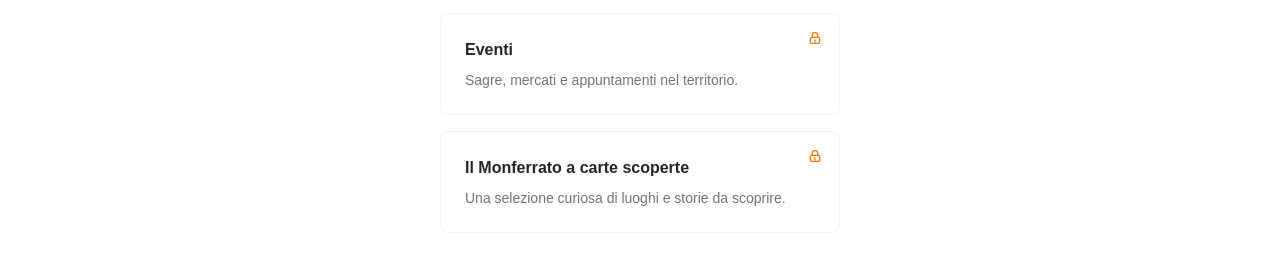
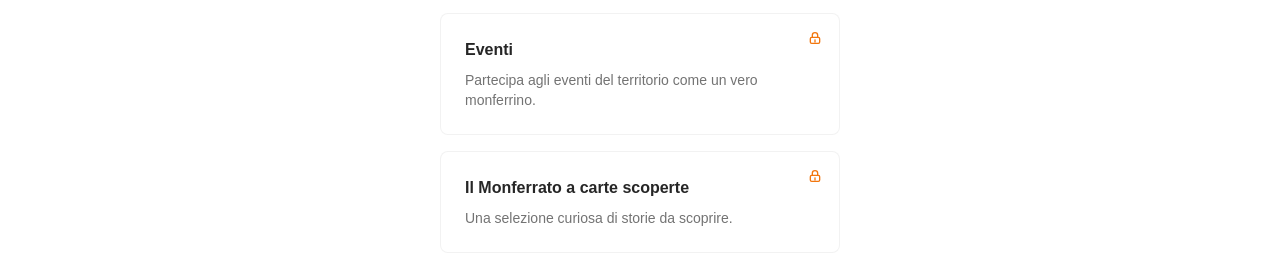
Before and after one commit to lorenzombarbaro/Tuffo-in-Monferrato, a Next.js app: page /vivi-il-monferrato in a window 1280 px wide. Shown: the part 284-562 px from the top of the page. Built offline with nearby package versions, Linux system fonts and the light colour scheme; no server answers.

Commit message:
Aggiorna testi celle Eventi e Carte scoperte

```diff
--- a/src/app/vivi-il-monferrato/page.js
+++ b/src/app/vivi-il-monferrato/page.js
@@ -9,8 +9,8 @@ import { SquareLock } from '@/components/icons/LockIcons'
 import { supabase } from '@/lib/supabaseClient'
 
 const SECTIONS = [
-  { title: 'Eventi', desc: 'Sagre, mercati e appuntamenti nel territorio.', href: null },
-  { title: 'Il Monferrato a carte scoperte', desc: 'Una selezione curiosa di luoghi e storie da scoprire.', href: '/vivi-il-monferrato/carte-scoperte' },
+  { title: 'Eventi', desc: 'Partecipa agli eventi del territorio come un vero monferrino.', href: null },
+  { title: 'Il Monferrato a carte scoperte', desc: 'Una selezione curiosa di storie da scoprire.', href: '/vivi-il-monferrato/carte-scoperte' },
 ]
 
 export default function ViviIlMonferrato() {
```
